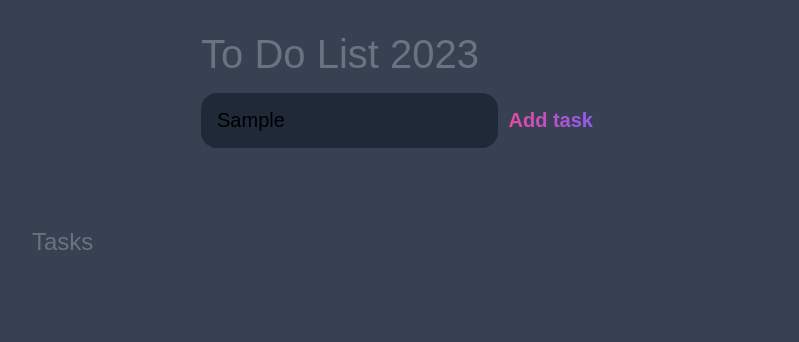
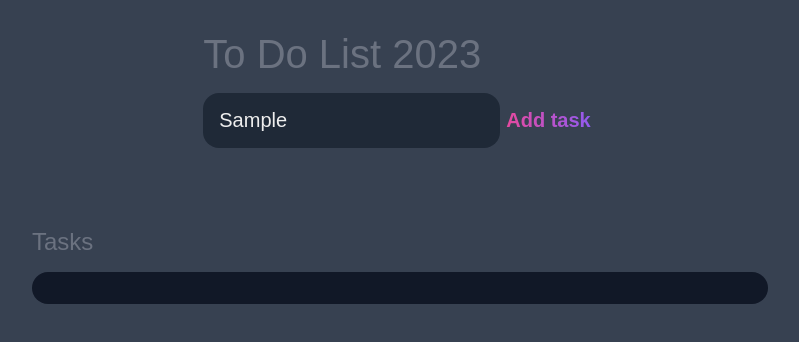
Before and after one commit to TechnoAndy/New-to-do-list, a plain HTML site: page index.html in a window 1280 px wide. Both pictures are taken after typing "Sample" into the empty fields and a click on the input "Add task". Shown: the whole page, without its empty margins (240-1039 px from the left). Drawn offline with Linux system fonts and the light colour scheme.

Commit message:
Add JS code

```diff
--- a/index.html
+++ b/index.html
@@ -10,7 +10,7 @@
 <body>
   <header class="container">
     <h1> To Do List 2023</h1>
-    <form id="new-task-form"></form>
+    <form id="new-task-form">
       <input
           type="text"
           id="new-task-input"
@@ -19,6 +19,7 @@
           type="submit"
           id="new-task-submit"
           value="Add task" />
+    </form>
   </header>
 
   <main>
--- a/script.js
+++ b/script.js
@@ -1,5 +1,27 @@
 window.addEventListener('load', () => {
-  const form = document.querySelector("#new-task-form");
-  const input = document.querySelector("#new-task-input");
-  const list_el = document.querySelector()
-})
+  const form = document.querySelector('#new-task-form');
+  const input = document.querySelector('#new-task-input');
+  const list_el = document.querySelector('#tasks');
+
+  form.addEventListener('submit', (e) => {
+    e.preventDefault();
+
+    const task = input.value;
+
+    if (!task) {
+      alert("Please fill out the task");
+    return;
+    }
+
+    const task_el = document.createElement("div");
+    task_el.classList.add("task");
+
+    const task_content_el = document.createElement("div");
+    task_content_el.classList.add("content");
+    task_el.classList.add("task");
+
+    task_el.appendChild(task_content_el);
+
+    list_el.appendChild(task_el);
+  });
+});
--- a/style.css
+++ b/style.css
@@ -53,7 +53,7 @@ input, button {
   padding: 1rem;
   border-radius: 1rem;
   /* margin-right: 1rem; */
-  columns: var(--light);
+  color: var(--light);
   font-size: 1.25rem;
 }
 
@@ -102,6 +102,8 @@ main {
   padding: 1rem;
   border-radius: 1rem;
   margin-bottom: 1rem;
+  color: #FFF;
+
 }
 
 #tasks .task .content .text {
```
